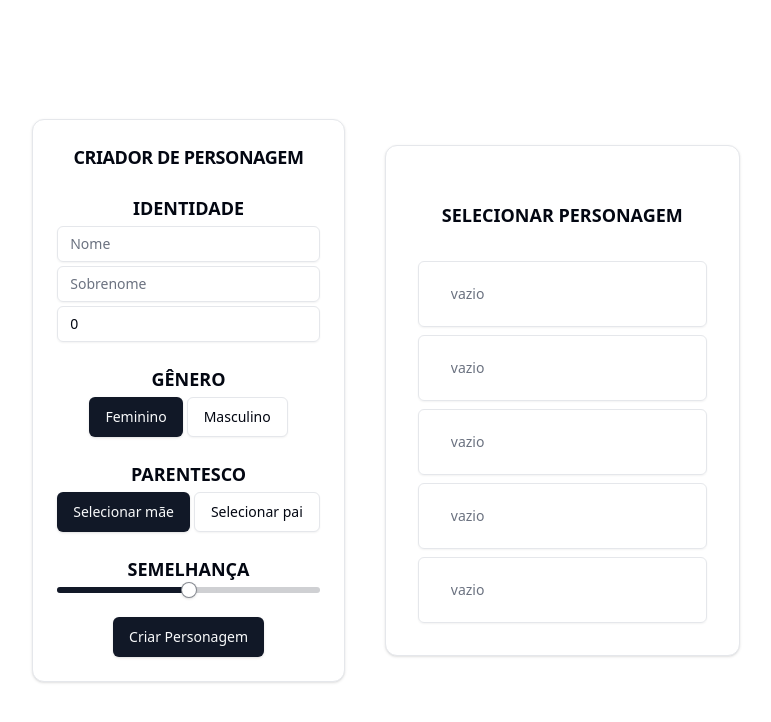
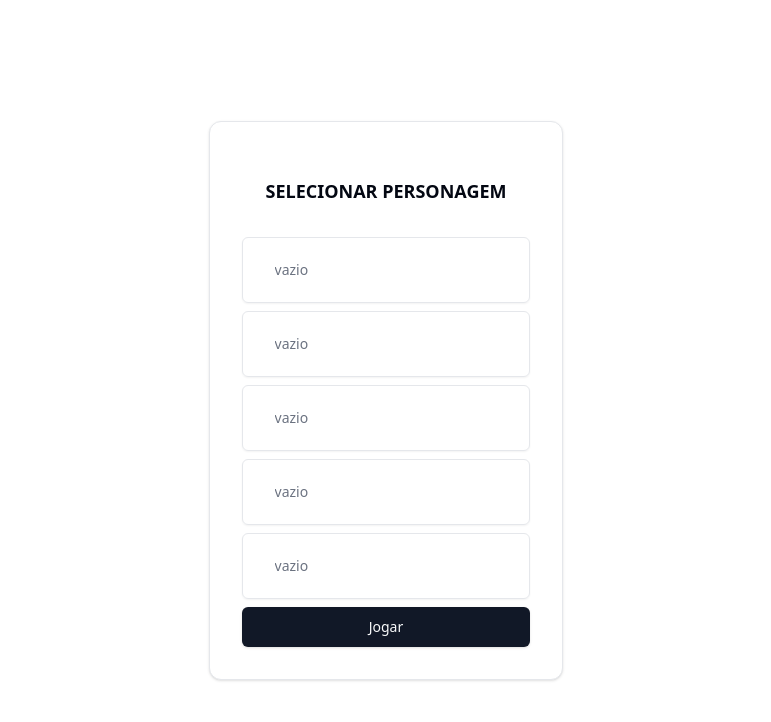
Before and after one commit to Warley72/modalGTA, a React (Vite) app: page / in a window 1280 px wide. Shown: the top 722 px of the page, without its empty margins (254-1025 px from the left). Built offline with nearby package versions, Linux system fonts and the light colour scheme.

Commit message:
commitUpdateFiveM

```diff
--- a/src/App.tsx
+++ b/src/App.tsx
@@ -1,5 +1,3 @@
-import CharacterCreator from "./components/layout/characterCreator/CharacterCreator"
-
 import SelectCharacter from "./components/layout/selectCharacter/SelectCharacter"
 
 import "./global.css"
@@ -7,7 +5,6 @@ import "./global.css"
 export default function App() {
   return(
     <div className="flex items-center justify-center h-screen gap-10">
-      <CharacterCreator />
       <SelectCharacter />
     </div>
   )
--- a/src/components/layout/characterCreator/CharacterCreator.tsx
+++ b/src/components/layout/characterCreator/CharacterCreator.tsx
@@ -7,7 +7,6 @@ import { Input } from "@/components/ui/input";
 import { Button } from "@/components/ui/button";
 import { Slider } from "@/components/ui/slider";
 
-
 export default function CharacterCreator() {
   const { adicionarPersonagem, personagens } = useVisibility();
 
@@ -15,7 +14,7 @@ export default function CharacterCreator() {
   const [sobrenome, setSobrenome] = useState("");
   const [idade, setIdade] = useState<number>(0);
   const [genero, setGenero] = useState<"feminino" | "masculino">("feminino");
-  const [parentesco, setParentesco] = useState<"mae" | "pai">("mae");
+  const [parentesco, setParentesco] = useState<"mae" | "pai" | "">("");
   const [semelhanca, setSemelhanca] = useState<number>(50);
 
   const handleSubmit = (e: React.FormEvent) => {
@@ -30,7 +29,7 @@ export default function CharacterCreator() {
     adicionarPersonagem(payload);
     window.postMessage({ name: "Visible", payload }, "*");
 
-    console.log("🔹 Personagem criado:", payload);
+    console.log(" Personagem criado:", payload);
   };
 
   return (
--- /dev/null
+++ b/src/components/layout/characterCreator/SelectMother/SelectMother.tsx
@@ -0,0 +1,7 @@
+export default function SelectMother() {
+    return(
+        <div>
+            <h1>Seleção da Mae</h1>
+        </div>
+    )
+}
--- a/src/components/layout/selectCharacter/SelectCharacter.tsx
+++ b/src/components/layout/selectCharacter/SelectCharacter.tsx
@@ -1,22 +1,38 @@
 import { useState } from "react";
+
 import { Card, CardHeader } from "@/components/ui/card";
 import { Input } from "@/components/ui/input";
 import { useVisibility } from "../../../providers/Visibility";
+import { Button } from "@/components/ui/button";
 
 import CharacterInformation from "../characterInformation/CharacterInformation";
+import CharacterCreator from "../characterCreator/CharacterCreator";
 
 export default function SelectCharacter() {
   const { personagens } = useVisibility();
   const [selectedCharacterIndex, setSelectedCharacterIndex] = useState<number | null>(null);
+  const [isCreating, setIsCreating] = useState(false);
 
   const handleCharacterClick = (index: number) => {
     setSelectedCharacterIndex(index);
+    setIsCreating(false);
   };
+
+  const handleButtonClick = () => {
+    if (isSlotEmpty) {
+      setIsCreating(true);
+    } else if (selectedCharacterIndex !== null) {
+       personagens[selectedCharacterIndex]
+    }
+  };
+
+  const isSlotEmpty = selectedCharacterIndex !== null && !personagens[selectedCharacterIndex];
 
   const selectedCharacter = selectedCharacterIndex !== null ? personagens[selectedCharacterIndex] : null;
 
+
   return (
-    <div className="flex flex-col items-center">
+    <div className="flex gap-20 items-center">
       <Card className="flex flex-col gap-2 p-8">
         <CardHeader>
           <h1 className="uppercase text-[18px] font-bold">Selecionar Personagem</h1>
@@ -31,9 +47,14 @@ export default function SelectCharacter() {
             readOnly
           />
         ))}
+        <Button onClick={handleButtonClick}>
+          {isSlotEmpty ? "Criar" : "Jogar"}
+        </Button>
       </Card>
 
-      {selectedCharacter && selectedCharacterIndex !== null && (
+      {isCreating && <CharacterCreator />}
+
+      {selectedCharacter && !isCreating && selectedCharacterIndex !== null && (
         <CharacterInformation
           character={selectedCharacter}
           index={selectedCharacterIndex}
--- a/src/interface/CharacterCreatorInterfaces.ts
+++ b/src/interface/CharacterCreatorInterfaces.ts
@@ -3,6 +3,6 @@ export interface Character {
   sobrenome: string;
   idade: number;
   genero: "feminino" | "masculino";
-  parentesco: "mae" | "pai";
+  parentesco: "mae" | "pai" | "";
   semelhanca: number;
 }
--- a/src/interface/CharacterInformationInterfaces.ts
+++ b/src/interface/CharacterInformationInterfaces.ts
@@ -3,7 +3,7 @@ export interface CharacterData {
     sobrenome: string;
     idade: number;
     genero: "feminino" | "masculino";
-    parentesco: "mae" | "pai";
+    parentesco: "mae" | "pai" | "";
     semelhanca: number;
   }
 
--- a/src/interface/VisibilityInterfaces.ts
+++ b/src/interface/VisibilityInterfaces.ts
@@ -3,7 +3,7 @@ export interface Character {
     sobrenome: string;
     idade: number;
     genero: "feminino" | "masculino";
-    parentesco: "mae" | "pai";
+    parentesco: "mae" | "pai" | "";
     semelhanca: number;
   }
 
```
Also changed, not shown: src/components/layout/characterCreator/SelectFather/SelectFather.tsx (added).
